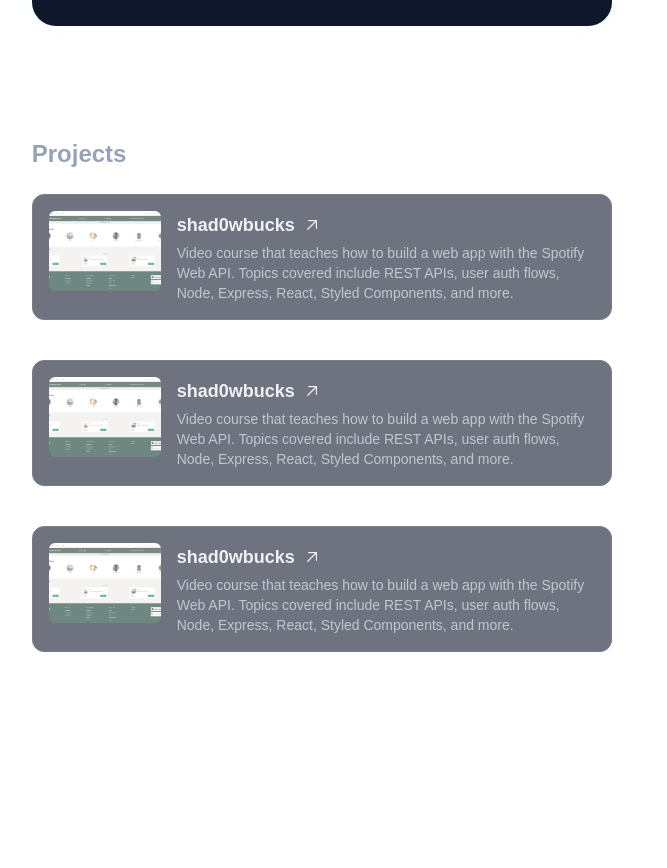
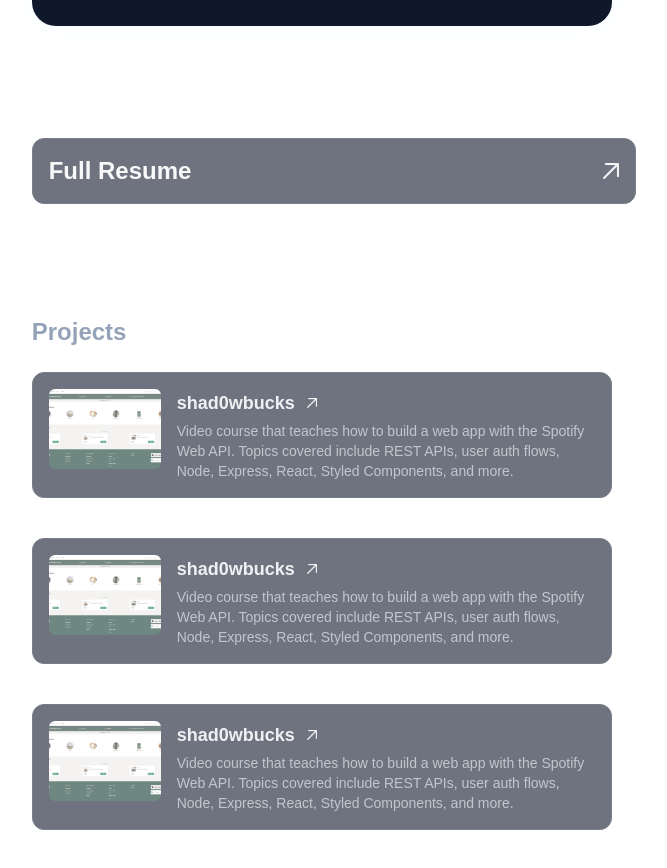
Before and after one commit to shad0waryan/website_portfolio, a Next.js app: page / in a window 1280 px wide. Shown: the part 1492-2360 px from the top of the page, without its empty margins (548-1215 px from the left). Built offline with nearby package versions, Linux system fonts and the light colour scheme.

Commit message:
added_resume

```diff
--- a/src/app/rightSection.tsx
+++ b/src/app/rightSection.tsx
@@ -10,6 +10,23 @@
     >
       <About />
       <Experience />
+      <a
+        href="/resume.pdf"
+        target="_blank"
+        className="flex justify-between items-center bg-[#0f172a] hover:bg-[#1e293b] transition-colors duration-500 p-4 rounded-xl border border-gray-800 hover:border-gray-600 cursor-pointer opacity-60 hover:opacity-100  hover:scale-105"
+      >
+        <h2 className="text-2xl opacity-100 font-semibold text-gray-100 cursor-pointer select-none">
+          Full Resume
+        </h2>
+        <img
+          src="/top_right.png"
+          alt=""
+          width={16}
+          height={16}
+          className="transition-transform duration-500 group-hover:translate-x-1 group-hover:-translate-y-1 "
+        />
+      </a>
+
       <Projects />
     </div>
   );
```
Also changed, not shown: 1 other file (tests, documents, lock files or other folders).
